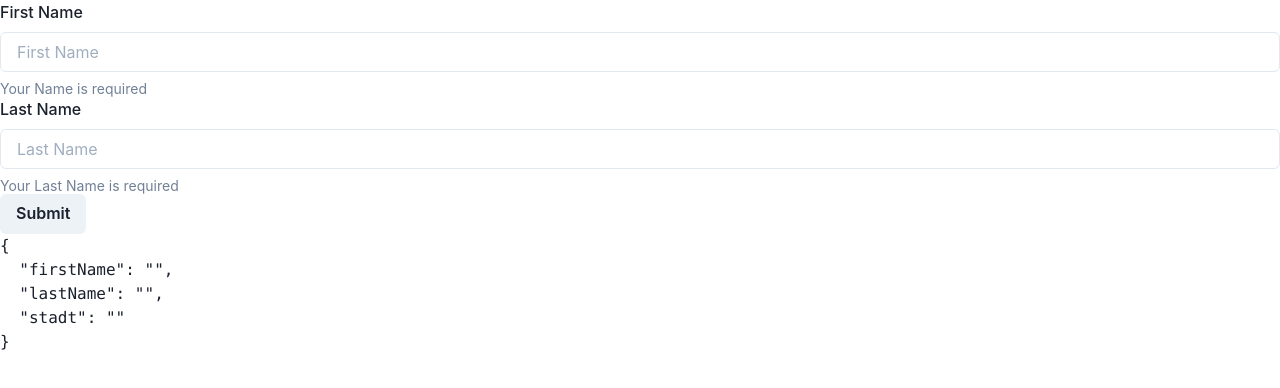
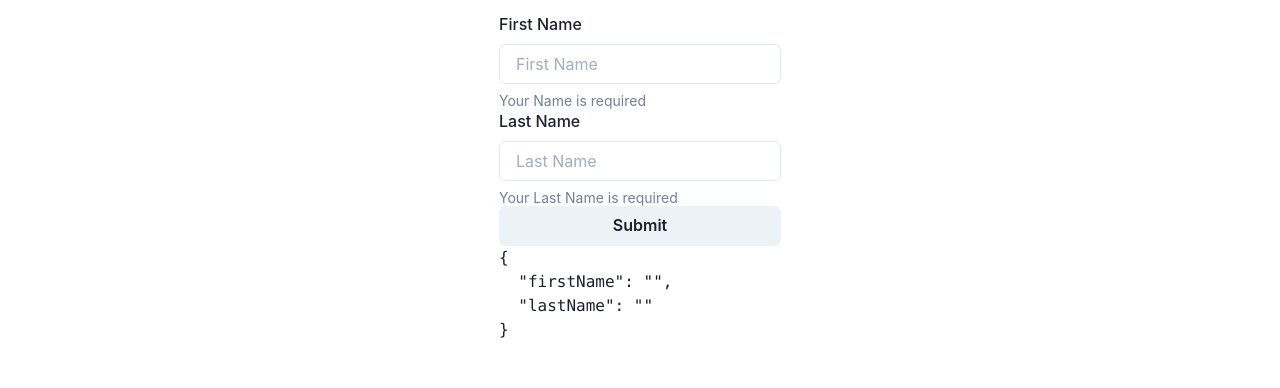
Before and after one commit to fahricigdem/React-TypeScript, a React (Create React App) app: page / in a window 1280 px wide. Shown: the top 388 px of the page. Built offline with nearby package versions, Linux system fonts and the light colour scheme.

Commit message:
initial values

```diff
--- a/src/ReactTypeScript-5/Form2.tsx
+++ b/src/ReactTypeScript-5/Form2.tsx
@@ -5,7 +5,7 @@ import {
   FormHelperText,
   FormLabel,
 } from "@chakra-ui/form-control";
-import { Input, InputProps, FormControlProps } from "@chakra-ui/react";
+import { Input, InputProps, FormControlProps, VStack } from "@chakra-ui/react";
 import { Formik, Field, Form, useField } from "formik";
 import * as React from "react";
 import { initialValues } from "./initialValues";
@@ -14,7 +14,7 @@ import * as Yup from "yup";
 const validationSchema = Yup.object({
   firstName: Yup.string()
     .required("First Name is required")
-    .min(5, "Must be exactly 5 digits"),
+    .min(5, "Must be minimum 5 digits"),
   lastName: Yup.string().required(),
 });
 
@@ -60,7 +60,7 @@ const InputControl: React.FC<InputControlProps> = (
 };
 const Form2 = () => {
   return (
-    <div>
+    <VStack p="3">
       <Formik
         initialValues={initialValues}
         onSubmit={(data, { setSubmitting }) => {
@@ -89,14 +89,14 @@ const Form2 = () => {
               <InputControl name="lastName" placeholder="Last Name" />
             </ChakraFormControl>
 
-            <Button disabled={isSubmitting} type="submit">
+            <Button disabled={isSubmitting} type="submit" w="100%">
               Submit
             </Button>
             <pre>{JSON.stringify(values, null, 2)}</pre>
           </Form>
         )}
       </Formik>
-    </div>
+    </VStack>
   );
 };
 
--- a/src/ReactTypeScript-5/initialValues.tsx
+++ b/src/ReactTypeScript-5/initialValues.tsx
@@ -1,5 +1,4 @@
 export const initialValues = {
   firstName: "",
   lastName: "",
-  stadt: "",
 };
```
